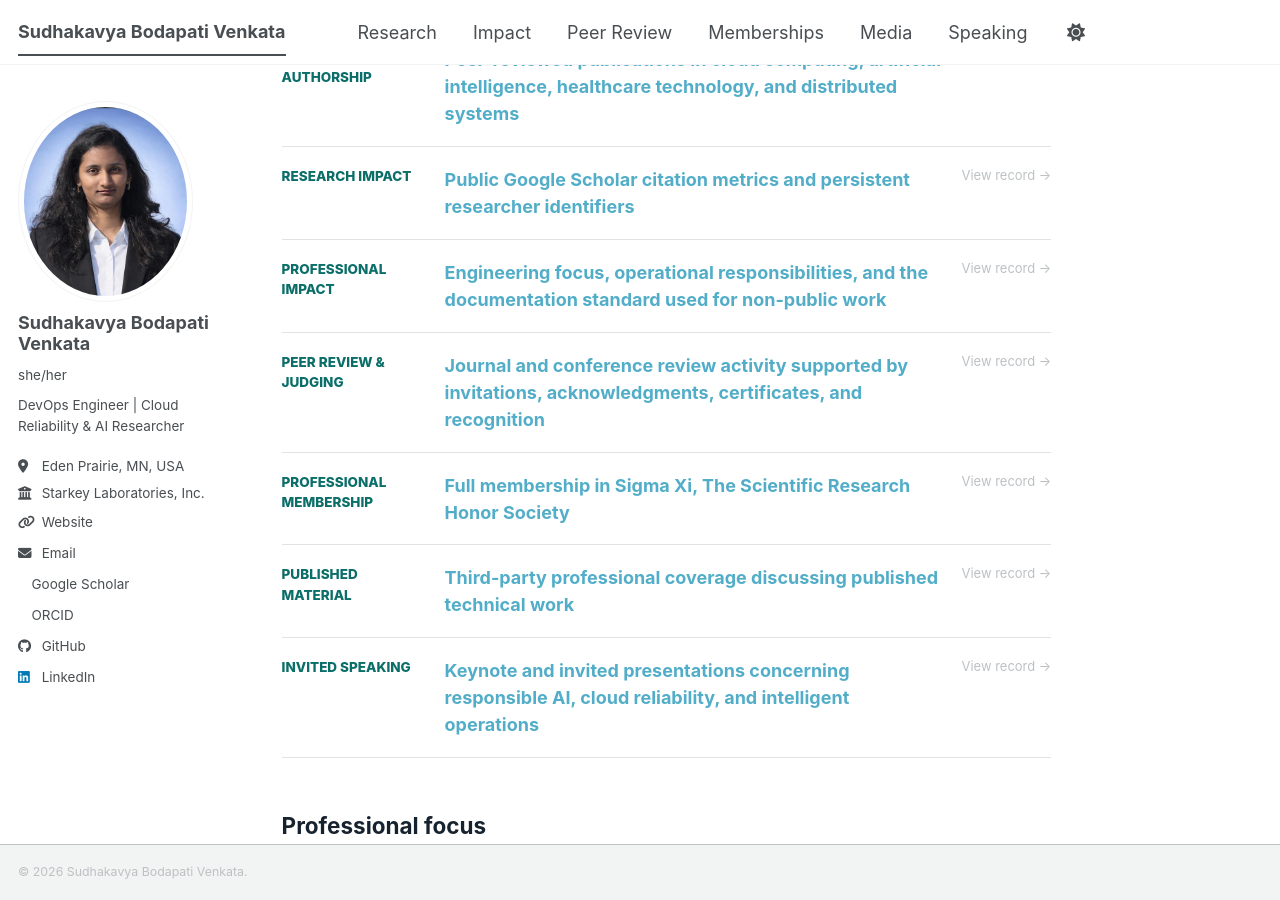
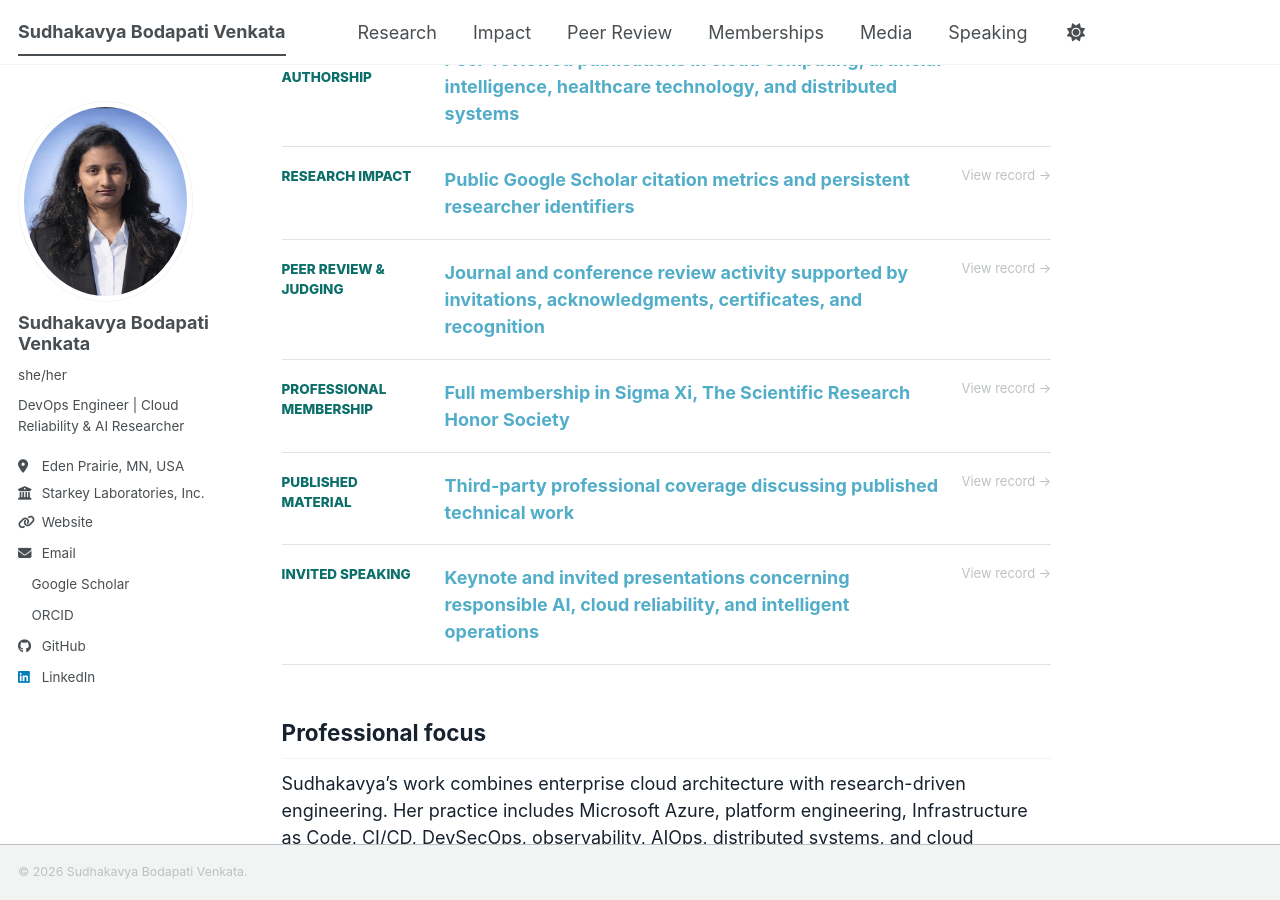
Before and after one commit to sudhakavya/sudhakavyabodapati, a Jekyll site: the page built from _pages/about.md, in a window 1280 px wide and 900 px high, scrolled down 811 px. Built offline with Jekyll 4.4.1, drawn with Linux system fonts in a browser that asks for light colours; a style sheet for code colours, icons or effects is not loaded.

Commit message:
Update about.md

```diff
--- a/_pages/about.md
+++ b/_pages/about.md
@@ -27,7 +27,6 @@ hide_title: true
 <div class="evidence-index">
   <a href="{{ '/publications/' | relative_url }}"><span>Scholarly authorship</span><strong>Peer-reviewed publications in cloud computing, artificial intelligence, healthcare technology, and distributed systems</strong><span aria-hidden="true">View record →</span></a>
   <a href="{{ '/citation-impact/' | relative_url }}"><span>Research impact</span><strong>Public Google Scholar citation metrics and persistent researcher identifiers</strong><span aria-hidden="true">View record →</span></a>
-  <a href="{{ '/professional-impact/' | relative_url }}"><span>Professional impact</span><strong>Engineering focus, operational responsibilities, and the documentation standard used for non-public work</strong><span aria-hidden="true">View record →</span></a>
   <a href="{{ '/peer-review/' | relative_url }}"><span>Peer review & judging</span><strong>Journal and conference review activity supported by invitations, acknowledgments, certificates, and recognition</strong><span aria-hidden="true">View record →</span></a>
   <a href="{{ '/memberships/' | relative_url }}"><span>Professional membership</span><strong>Full membership in Sigma Xi, The Scientific Research Honor Society</strong><span aria-hidden="true">View record →</span></a>
   <a href="{{ '/media/' | relative_url }}"><span>Published material</span><strong>Third-party professional coverage discussing published technical work</strong><span aria-hidden="true">View record →</span></a>
```
